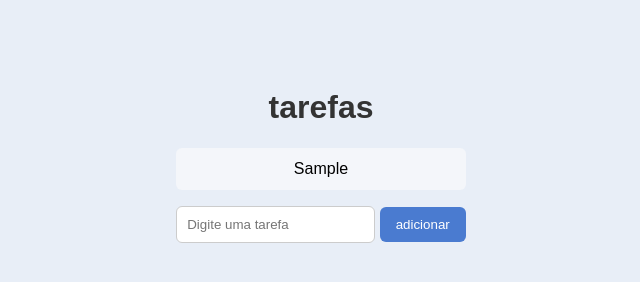
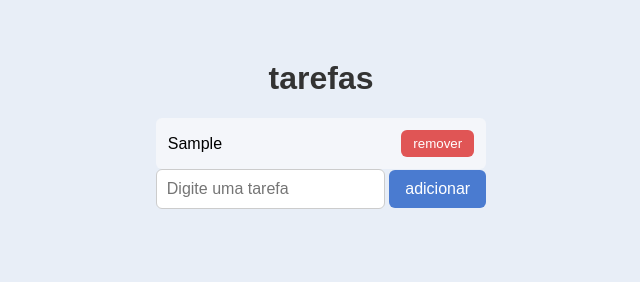
Before and after one commit to William9890/lista, a plain HTML site: page index.html in a window 1280 px wide. Both pictures are taken after typing "Sample" into the empty fields and a click on the button "adicionar". Shown: the whole page, without its empty margins (319-959 px from the left). Drawn offline with Linux system fonts and the light colour scheme.

Commit message:
polimento supremo(transformei esse krl em um crud ahhahaha)
A lista ganhou novas caracteristicas como

salvar os itens da lista ao recarregar a pagina

um botao de remover itens na lista

```diff
--- a/cerebro.js
+++ b/cerebro.js
@@ -3,22 +3,34 @@ const lista= document.getElementById("lista")
 const adicionar= document.getElementById("adicionar")
 
 
-let tarefas=[];
+let tarefas= JSON.parse(localStorage.getItem("tarefas")) || [];
 
 function mostrarTarefas(){
 
     lista.innerHTML=""; //limpa lista na tela
 
-      tarefas.forEach(function (tarefa){
+      tarefas.forEach(function (tarefa,indice){
 
         const li=document.createElement("li")
 
         li.textContent=tarefa
         lista.appendChild(li);
 
+        const botao=document.createElement("button");
+        botao.textContent="remover"
+
+        botao.addEventListener("click",function(){
+          tarefas.splice(indice,1);
+          mostrarTarefas();
+          salvartTarefas();
+        });
+        li.appendChild(botao);
+        lista.appendChild(li);
+
+        salvartTarefas();
       });
 }
-adicionar.addEventListener("click", function () {
+function adicionarTarefa() {
     let texto = campo.value.trim();
 
     if (texto === "") {
@@ -28,4 +40,17 @@ adicionar.addEventListener("click", function () {
     tarefas.push(texto);
     campo.value = "";
     mostrarTarefas();
+}
+
+adicionar.addEventListener("click", adicionarTarefa);
+
+campo.addEventListener("keydown", function (evento) {
+    if (evento.key === "Enter") {
+        adicionarTarefa();
+    }
 });
+function salvartTarefas(){
+  localStorage.setItem("tarefas",JSON.stringify(tarefas));
+}
+
+mostrarTarefas();
--- a/estilizacao/estilo.css
+++ b/estilizacao/estilo.css
@@ -3,20 +3,24 @@ body {
     font-family: Arial, sans-serif;
     display: flex;
     justify-content: center;
-    padding-top: 60px;
+    padding: 60px 16px;
+    margin: 0;
 }
 
 #cartao {
     background-color: white;
-    width: 400px;
+    width: 100%;
+    max-width: 420px;
     padding: 30px;
     border-radius: 12px;
     box-shadow: 0 4px 12px rgba(0, 0, 0, 0.1);
+    box-sizing: border-box;
 }
 
 h1 {
     text-align: center;
     color: #333;
+    margin-top: 0;
 }
 
 #entrada {
@@ -29,6 +33,12 @@ h1 {
     padding: 10px;
     border: 1px solid #ccc;
     border-radius: 6px;
+    font-size: 16px;
+}
+
+#campo:focus {
+    outline: none;
+    border-color: #4a7bd0;
 }
 
 #adicionar {
@@ -38,6 +48,7 @@ h1 {
     border: none;
     border-radius: 6px;
     cursor: pointer;
+    font-size: 16px;
 }
 
 #adicionar:hover {
@@ -47,10 +58,13 @@ h1 {
 ul {
     list-style: none;
     padding: 0;
-    text-align: center;
+    margin: 20px 0 0 0;
 }
 
 li {
+    display: flex;
+    justify-content: space-between;
+    align-items: center;
     background-color: #f4f6fa;
     padding: 12px;
     margin-top: 10px;
@@ -60,3 +74,16 @@ li {
 li:hover {
     background-color: #e3e9f5;
 }
+
+li button {
+    background-color: #e05555;
+    color: white;
+    border: none;
+    border-radius: 6px;
+    padding: 6px 12px;
+    cursor: pointer;
+}
+
+li button:hover {
+    background-color: #c03f3f;
+}
```
